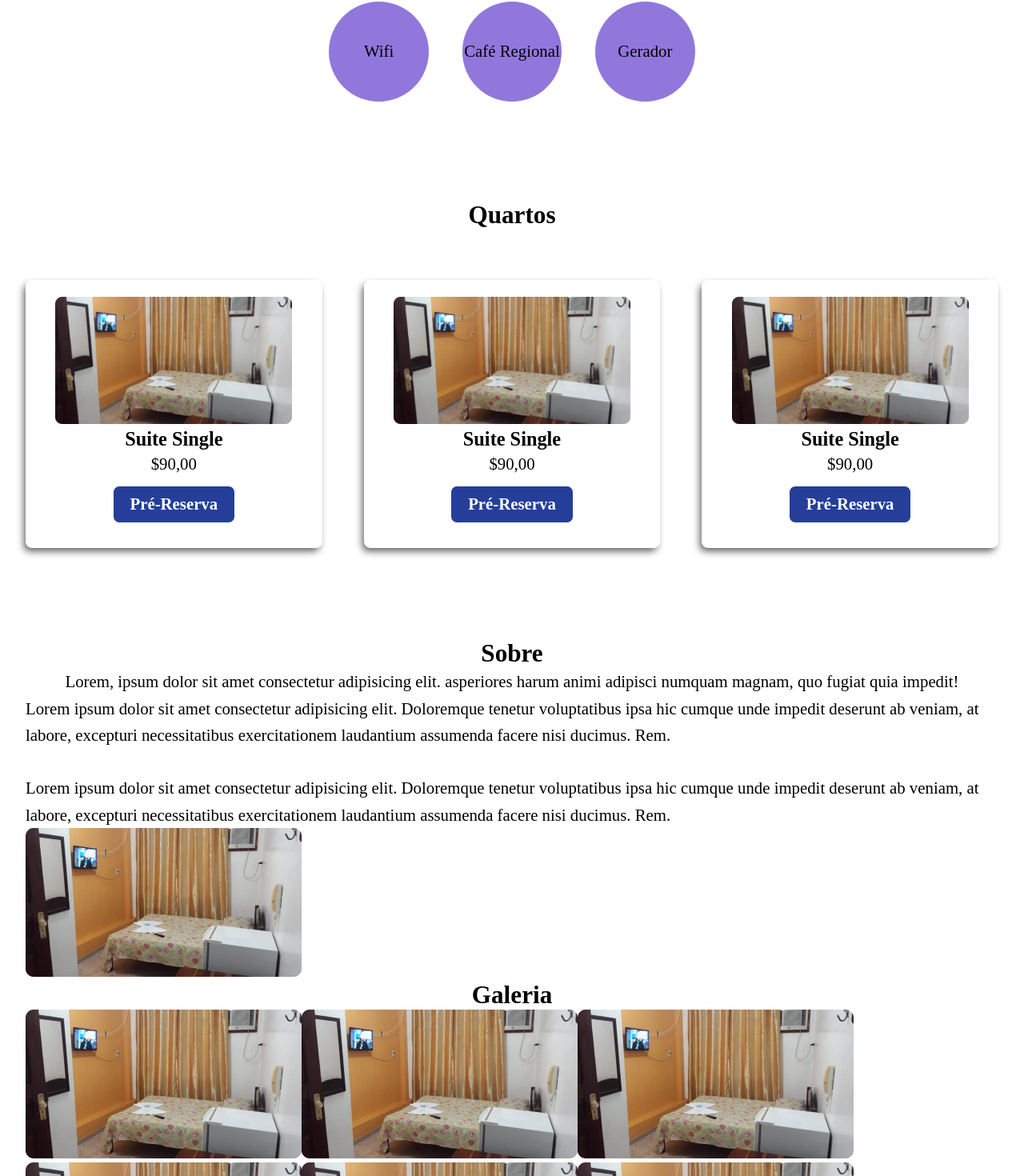
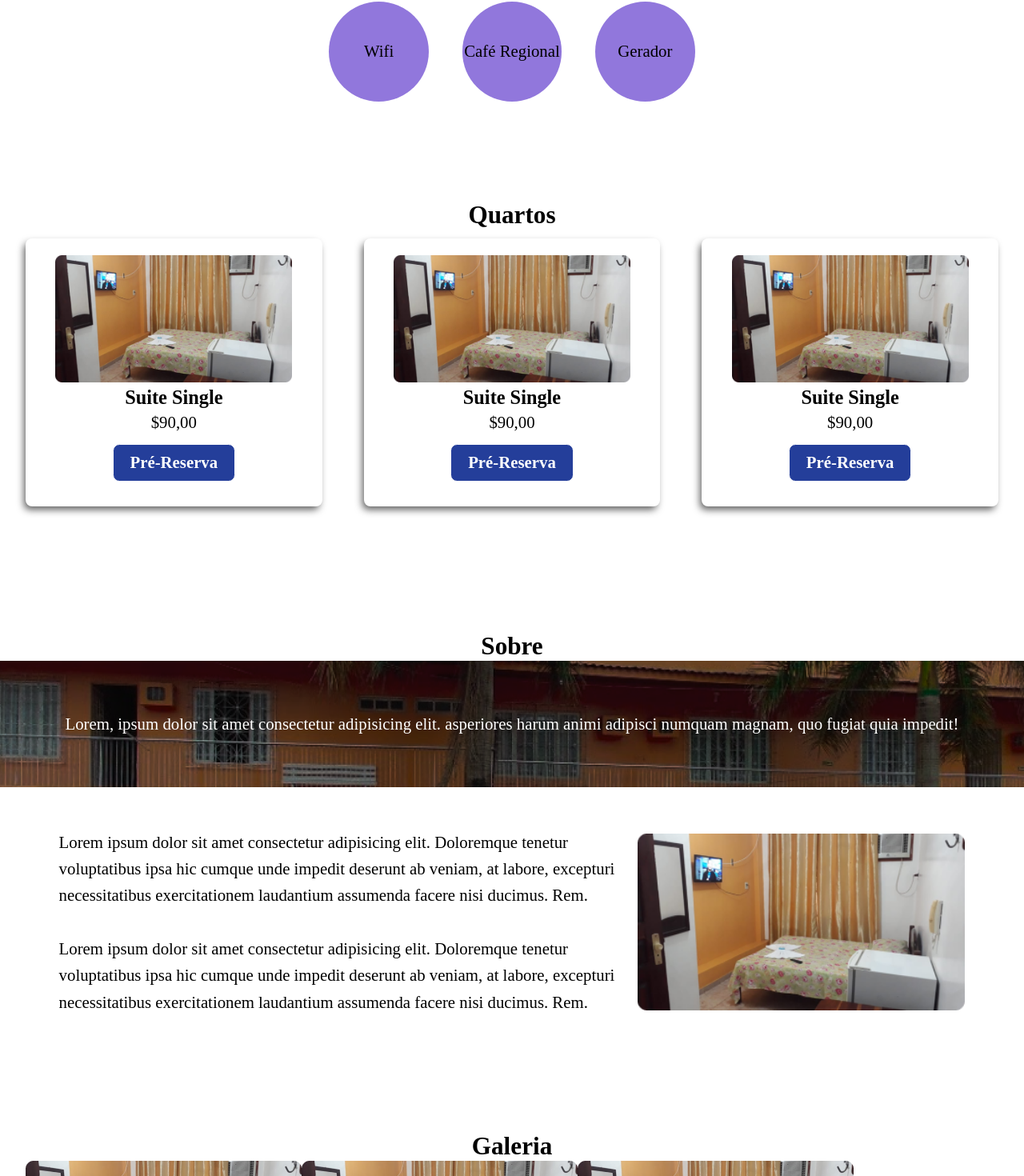
Before and after one commit to lumamontes/hotel, a React (Create React App) app: page / in a window 1280 px wide. Shown: the part 907-2377 px from the top of the page at 80% size. Built offline with nearby package versions, Linux system fonts and the light colour scheme.

Commit message:
iniciado estilizaçao de estrutura sobre, galeria e footer

```diff
--- a/src/pages/Landing/style.css
+++ b/src/pages/Landing/style.css
@@ -33,7 +33,9 @@
 #landing-container .camcards {
     display: flex;
     flex-direction: row;
-    flex-wrap: wrap
+    flex-wrap: wrap;
+
+    justify-content: center;
 }
 #landing-container .amenities-content .title{
     color: var(--text-base-color);
@@ -43,21 +45,54 @@
     padding: 5rem 0;
 }
 #landing-container .room-content .room-cards {
-    display: grid;
-    grid-template-columns: 1fr 1fr 1fr;
-    gap: 5rem;
+    display: flex;
+    flex-direction: row;
+    flex-wrap: wrap;
 
-    padding: 5rem 0;
+    justify-content: center;
 }
 
-
-
-.icon {
-    color: black;
-    width: 50px;
-    height: 50px;
+.about-container {
+    height: 90vh;
+    margin: 1rem 0;
+}
+#landing-container .about-container .about-intro{
+    background-image: url(../../assets/images/home-background.png);
+    background-position: center;
+    padding: 6rem 0;
 
 }
-@media (min-width: 700px){
+
+.about-container .about-intro > p {
+    width: 100vw;
+    display: flex;
+    justify-content: center;
+    max-width: 1900px;
+    color: var(--title-base-color);
 
 }
+
+.about-container .about-info {
+    display: flex;
+    align-items: center;
+    flex-wrap: wrap;
+    padding: 5rem 4rem;
+    max-width: 1500px;
+
+}
+.about-container .about-info > img {
+    width: 100%;
+}
+
+@media (min-width: 700px){
+    #landing-container .room-content .room-cards {
+        display: grid;
+        grid-template-columns: 1fr 1fr 1fr;
+        gap: 5rem;
+    }
+
+    .about-container .about-info {
+        flex-wrap: nowrap;
+    }
+
+}
```
